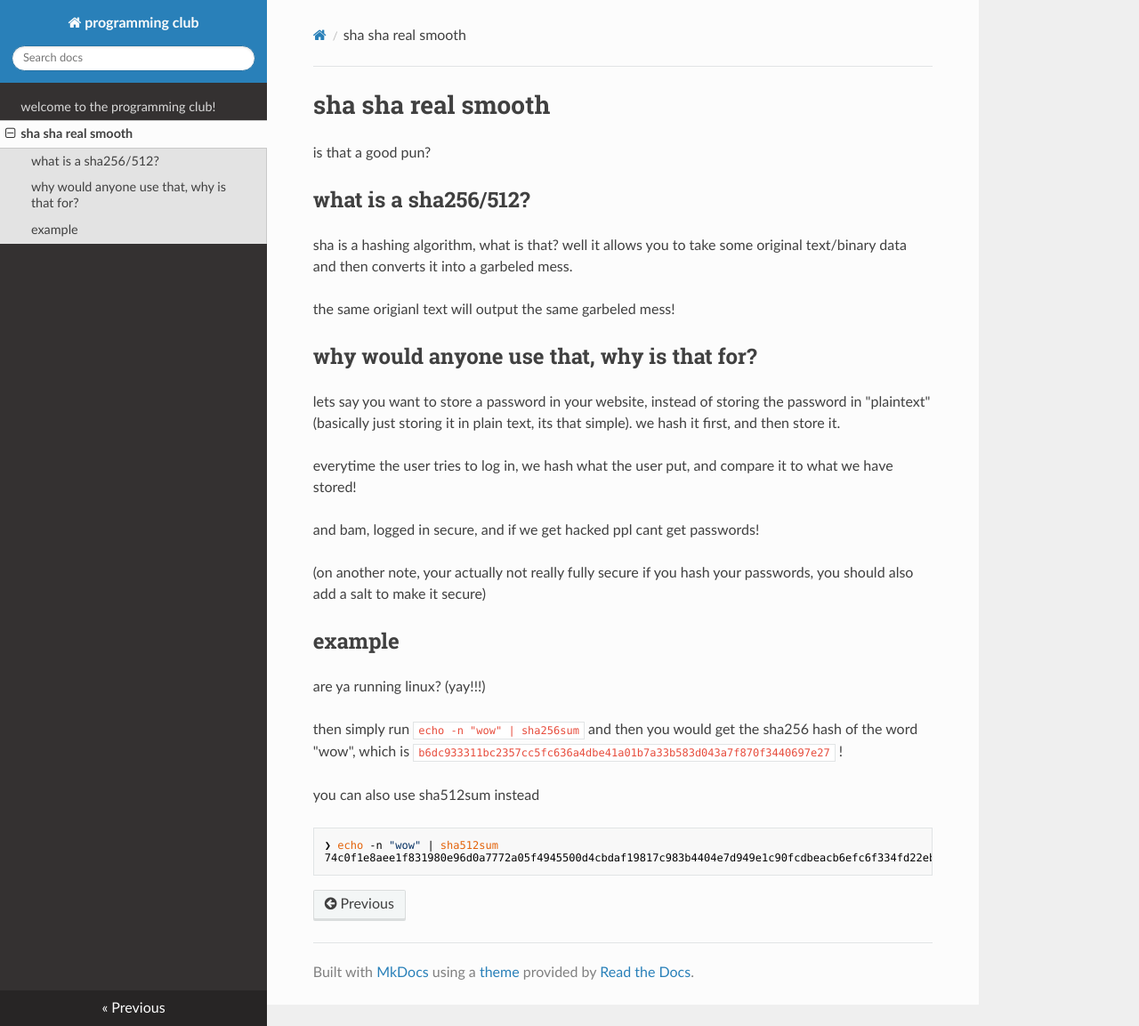
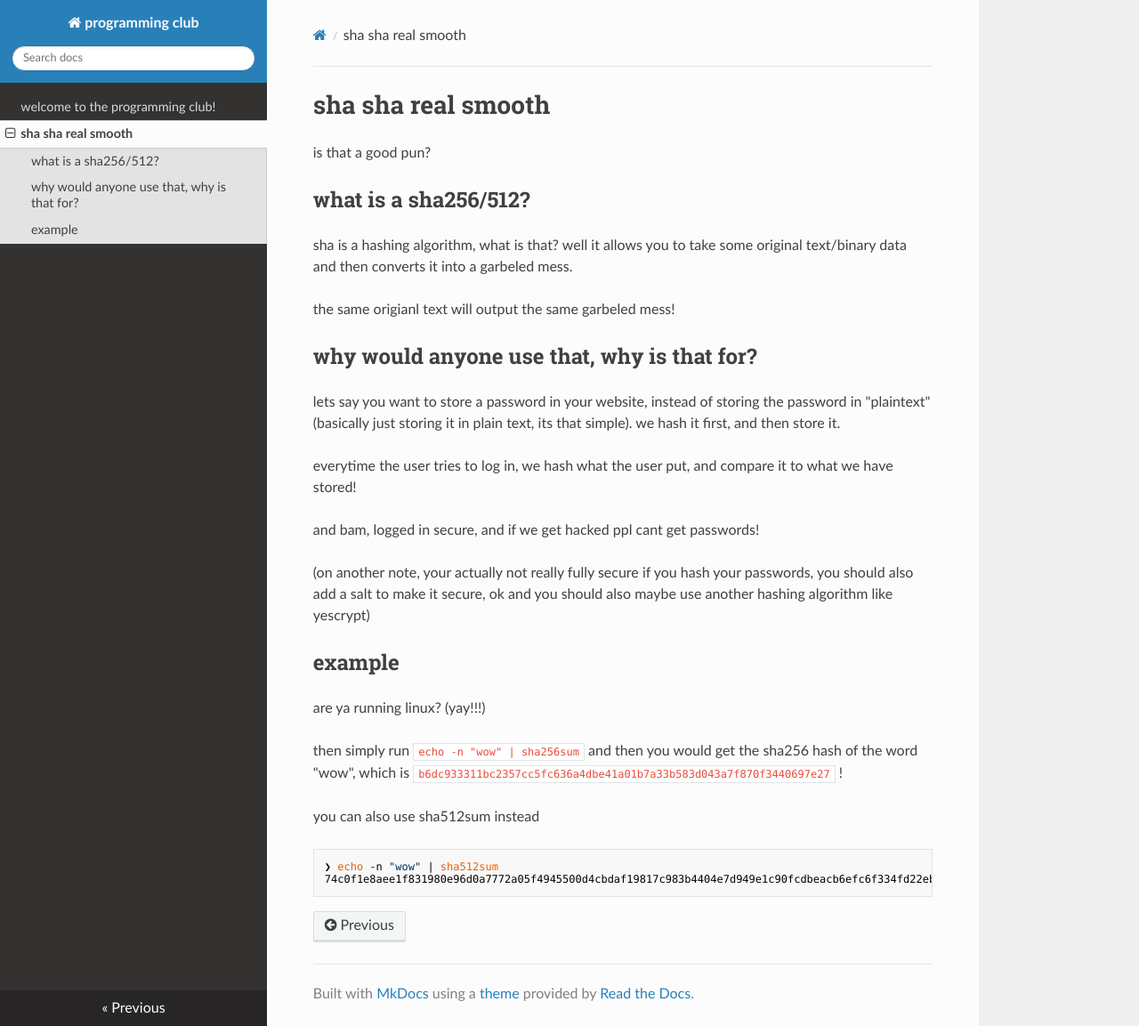
Before and after one commit to very-cool-programming-club173/website, an MkDocs documentation site: the page built from docs/sha-sha-real-smooth.md, in a window 1280 px wide and 1153 px high. Shown: the whole window at 89% size. Built offline with MkDocs 1.6.1, drawn with Linux system fonts in a browser that asks for light colours; nearby versions of some CDN libraries.

```diff
--- a/docs/sha-sha-real-smooth.md
+++ b/docs/sha-sha-real-smooth.md
@@ -22,7 +22,8 @@ it to what we have stored!
 and bam, logged in secure, and if we get hacked ppl cant get passwords!
 
 (on another note, your actually not really fully secure if you hash
-your passwords, you should also add a salt to make it secure)
+your passwords, you should also add a salt to make it secure, ok and you
+should also maybe use another hashing algorithm like yescrypt)
 
 ## example
 
```
